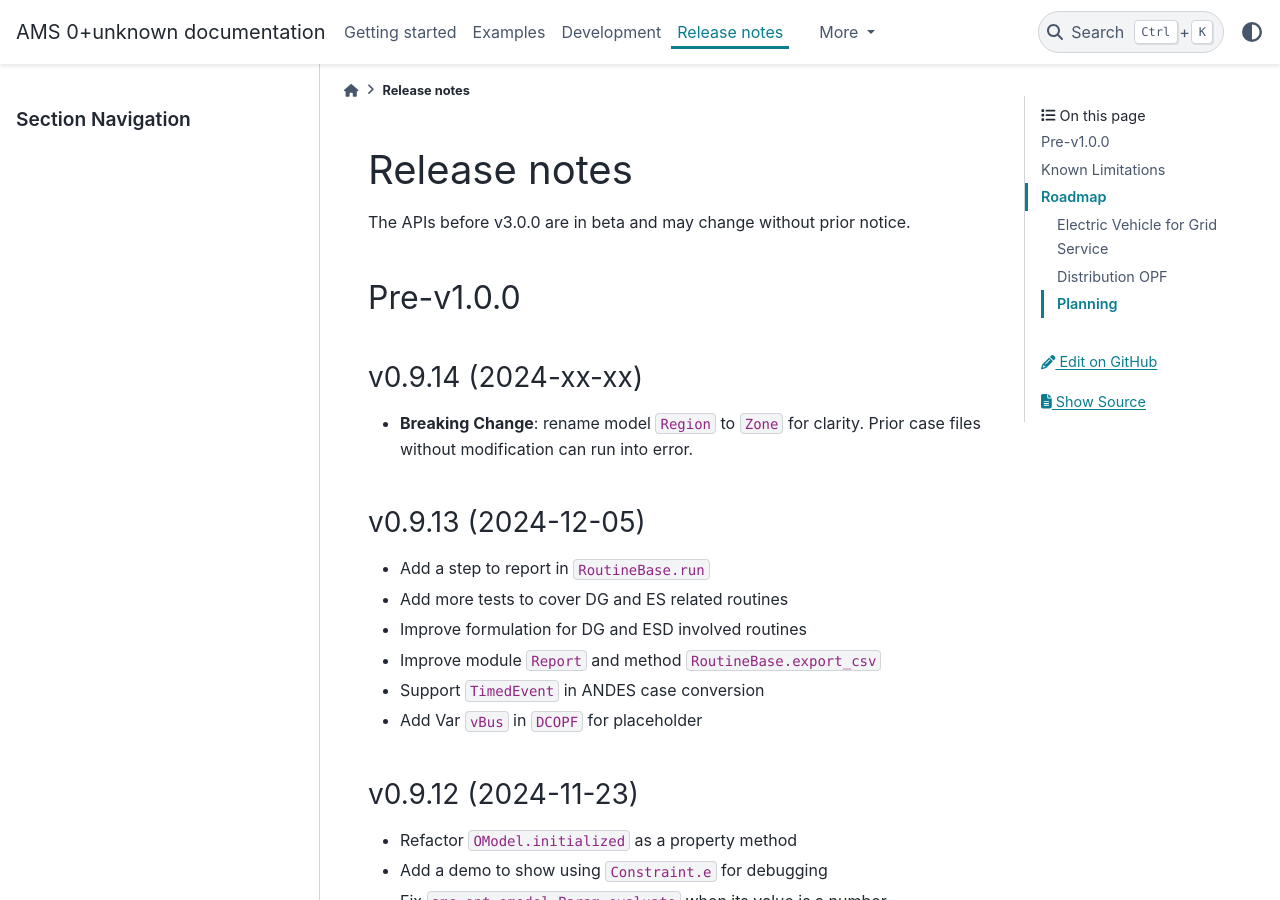
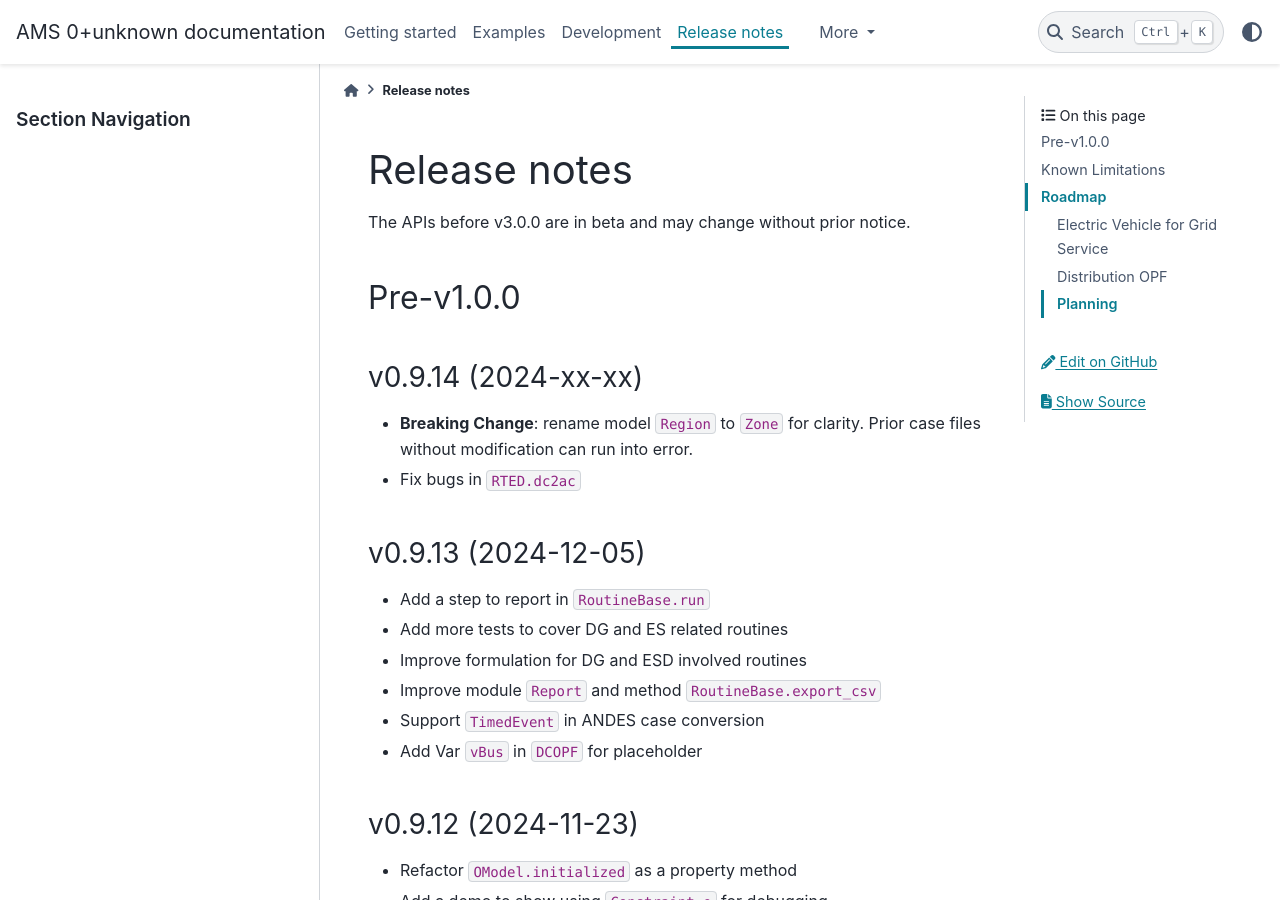
Before and after one commit to CURENT/ams, a Sphinx documentation site: the page built from docs/source/release-notes.rst, in a window 1280 px wide and 900 px high. Built offline with Sphinx 7.4.7 and the PyData theme 0.15.4, drawn with Linux system fonts in a browser that asks for light colours; pages that are not in the unit, such as notebooks, are missing from menus.

Commit message:
Update release notes

```diff
--- a/docs/source/release-notes.rst
+++ b/docs/source/release-notes.rst
@@ -14,6 +14,7 @@ v0.9.14 (2024-xx-xx)
 
 - **Breaking Change**: rename model ``Region`` to ``Zone`` for clarity. Prior case
   files without modification can run into error.
+- Fix bugs in ``RTED.dc2ac``
 
 v0.9.13 (2024-12-05)
 --------------------
```
